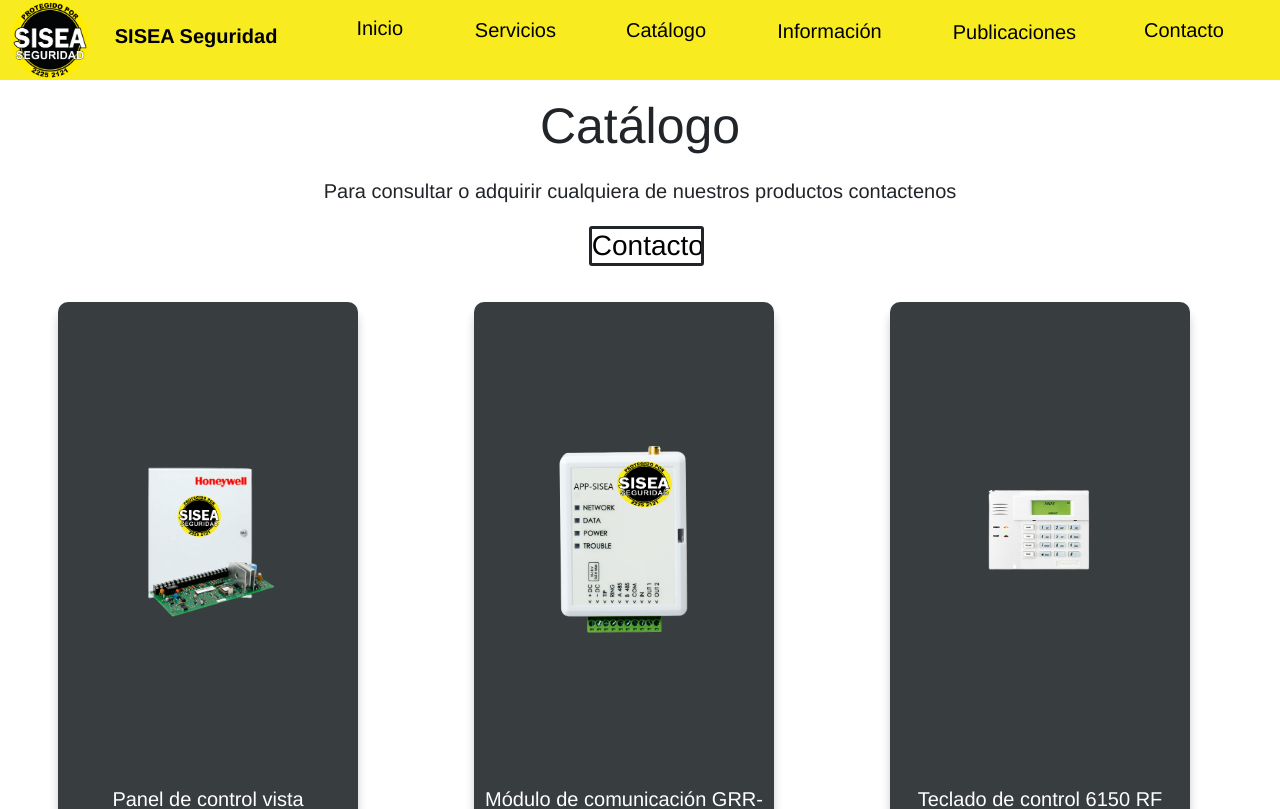
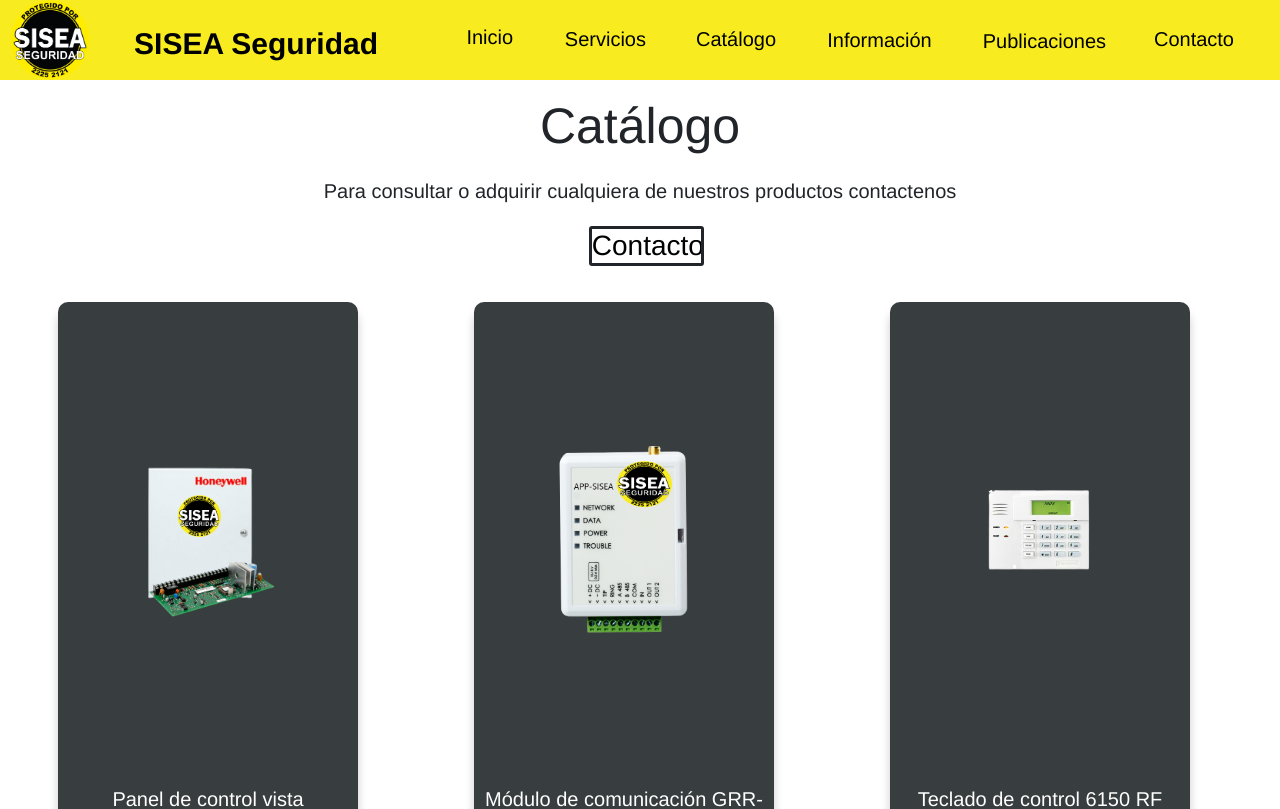
Before and after one commit to Future-TechnologiesCR/SISEA, a React (Vite) app: page /catalogo in a window 1280 px wide. Shown: the top 809 px of the page. Built offline with nearby package versions, Linux system fonts and the light colour scheme.

Commit message:
Arregle el informacion

```diff
--- a/src/components/Encabezado.jsx
+++ b/src/components/Encabezado.jsx
@@ -8,9 +8,9 @@
     <>
           <nav className='navbar'>
 
-              <img src='src/img/Logo.png'  width="100rem" height="100rem"
-               className='navbar-imagen'
-              />
+            <img src='src/img/Logo.png'  width="100rem" height="100rem"
+             className='navbar-imagen'
+            />
 
             <h4 id='titulo' className='logo'><b>SISEA Seguridad</b></h4>
             <ul className={isMobile ? "nav-links-mobile":"nav-links"}
--- a/src/components/Publicaciones.jsx
+++ b/src/components/Publicaciones.jsx
@@ -7,6 +7,7 @@
 
     return (
         <>
+        <h1>Hola</h1>
             <div className="publicaciones" style={{ padding: '15px'}}>
             <div className="carousel-wrapper">
                 <Carousel infiniteLoop autoPlay stopOnHover showThumbs={false} dynamicHeight={true}>
--- a/src/css/Encabezado.css
+++ b/src/css/Encabezado.css
@@ -150,8 +150,6 @@
    padding: 0;
    margin: 0;
    box-sizing: border-box;
-
-
 }
 
 .navbar {
@@ -165,19 +163,24 @@
    position: sticky;
    top: 0;
    padding: 0%;
+   object-fit: cover;
 }
 
 li {
+   text-decoration: none;
+   padding-top: 10px;
    list-style: none;
    margin: 5%;
+   object-fit: cover;
 }
 
 .logo {
-   font-size: 20px;
-   z-index: 1000;
-   margin-left: 0;
-   font-weight: bold;
+   display: flex;
+   font-size: 30px;
+   margin: auto;
    color: black;
+   object-fit: cover;
+   justify-content: left;
 }
 .navbar-imagen {
    height: 70px;
@@ -193,7 +196,6 @@
    list-style: none;
    max-width: fit-content;
    margin-right: 20px;
-
 }
 
 .INICIO,
@@ -205,7 +207,8 @@
    text-decoration: none;
    color: black;
    font-size: 20px;
-   padding: 10px 20px;
+   padding: 10px;
+   padding-left: 10px;
    margin: 0 10px;
    cursor: pointer;
    float: right;
@@ -214,13 +217,23 @@
 
 }
 
+.INICIO:hover,
+.SERVICIOS:hover,
+.CATALOGO:hover,
+.INFORMACION:hover,
+.PUBLICACIONES:hover,
+.CONTACTO:hover {
+   text-decoration: none;
+   color: black;
+}
+
 .mobile-menu-icon {
    display: none;
 }
 @media screen and (max-width: 1245px) {
    .logo{
       display: none;
-
+      margin-left: 70px;
    }
    .nav-links {
       width: 100%;
--- a/src/css/Informacion.css
+++ b/src/css/Informacion.css
@@ -81,6 +81,24 @@
     .info{
         width: 100%;
     }
+    .valores {
+        display: flex;
+        line-height: 20px;
+        margin-top: 20px;
+    }
+    .valores1 {
+        display: flex;
+        flex-direction: column;
+        text-align: left;
+        margin-left: 60px;
+    }
+
+    .valores2 {
+        display: flex;
+        flex-direction: column;
+        text-align: left;
+        margin-left: 30px;
+    }
   }
 
     @media (max-width: 40rem) {
@@ -97,4 +115,21 @@
             width: 100%;
 
         }
+        .valores {
+            display: flex;
+            line-height: 20px;
+            margin-top: 20px;
+        }
+        .valores1 {
+            display: flex;
+            flex-direction: column;
+            text-align: left;
+            margin-left: 60px;
+        }
+        .valores2 {
+            display: flex;
+            flex-direction: column;
+            text-align: left;
+            margin-left: 30px;
+        }
     }
--- a/src/css/index.css
+++ b/src/css/index.css
@@ -7,7 +7,7 @@
 }
 
 div[id] {
-    scroll-margin-top: 87px;
+    scroll-margin-top: 100px;
 }
 
 html {
```
